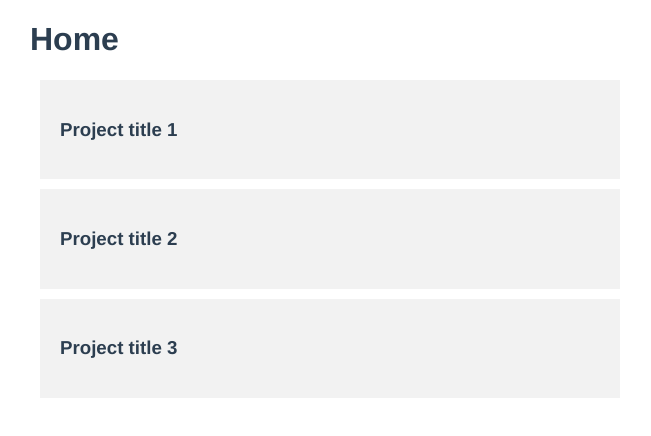
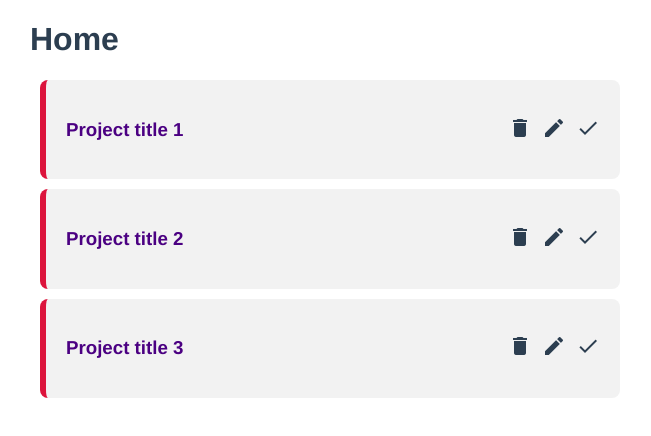
Before and after one commit to Oakekywe/Project_planner_vue, a Vue app: page / in a window 1280 px wide. Shown: the top 436 px of the page, without its empty margins (310-961 px from the left). Built offline with nearby package versions, Linux system fonts and the light colour scheme; data requests are answered from the project's data file.

Commit message:
adding css and icons

```diff
--- a/public/index.html
+++ b/public/index.html
@@ -5,6 +5,9 @@
     <meta http-equiv="X-UA-Compatible" content="IE=edge">
     <meta name="viewport" content="width=device-width,initial-scale=1.0">
     <link rel="icon" href="<%= BASE_URL %>favicon.ico">
+    <!-- icons -->
+    <link href="https://fonts.googleapis.com/icon?family=Material+Icons"
+      rel="stylesheet">
     <title><%= htmlWebpackPlugin.options.title %></title>
   </head>
   <body>
--- a/src/components/SingleProject.vue
+++ b/src/components/SingleProject.vue
@@ -1,6 +1,22 @@
 <template>
-<div class="project" @click="showDetail=!showDetail">
-    <h3>{{project.title}}</h3>
+<div class="project">
+    <div class="flexing">
+        <div>
+            <h3 @click="showDetail=!showDetail">{{project.title}}</h3>
+        </div>
+        <div>
+            <span class="material-icons">
+            delete
+            </span>
+            <span class="material-icons">
+            edit
+            </span>
+            <span class="material-icons">
+            done
+            </span>
+        </div>
+    </div>
+
     <p v-if="showDetail">{{project.detail}}</p>
 </div>
 </template>
@@ -20,7 +36,24 @@ export default {
     .project{
         padding: 20px;
         background-color: #f2f2f2;
+        margin: 10px;
+        border-left: 6px solid crimson;
+        border-radius: 8px;
+    }
+    h3{
+        color: indigo;
         cursor: pointer;
-        margin: 10px;
+    }
+    .flexing{
+        display: flex;
+        justify-content: space-between;
+        align-items: center;
+    }
+    span{
+        margin-left: 10px;
+    }
+    span:hover{
+        cursor: pointer;
+        color: #777;
     }
 </style>
```
